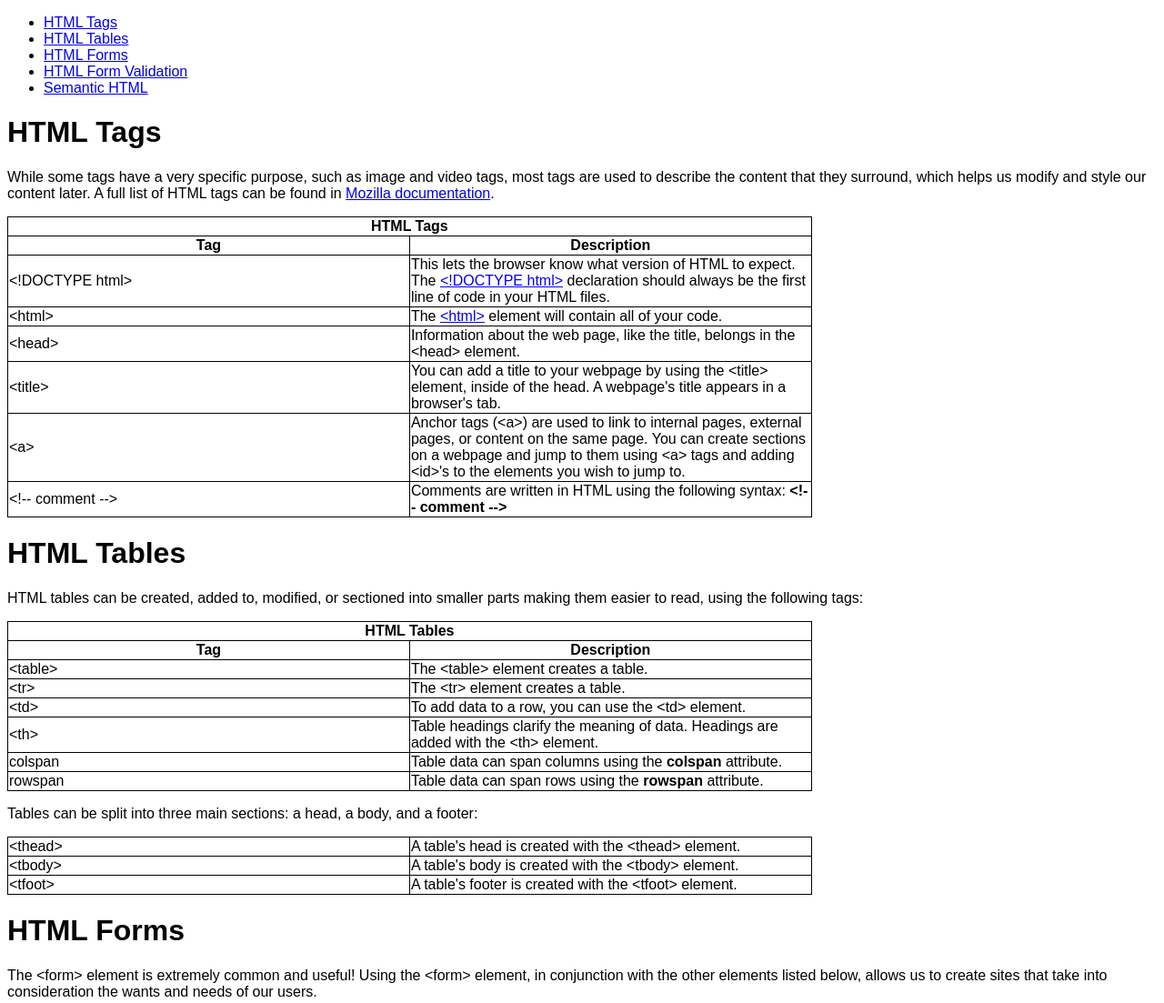
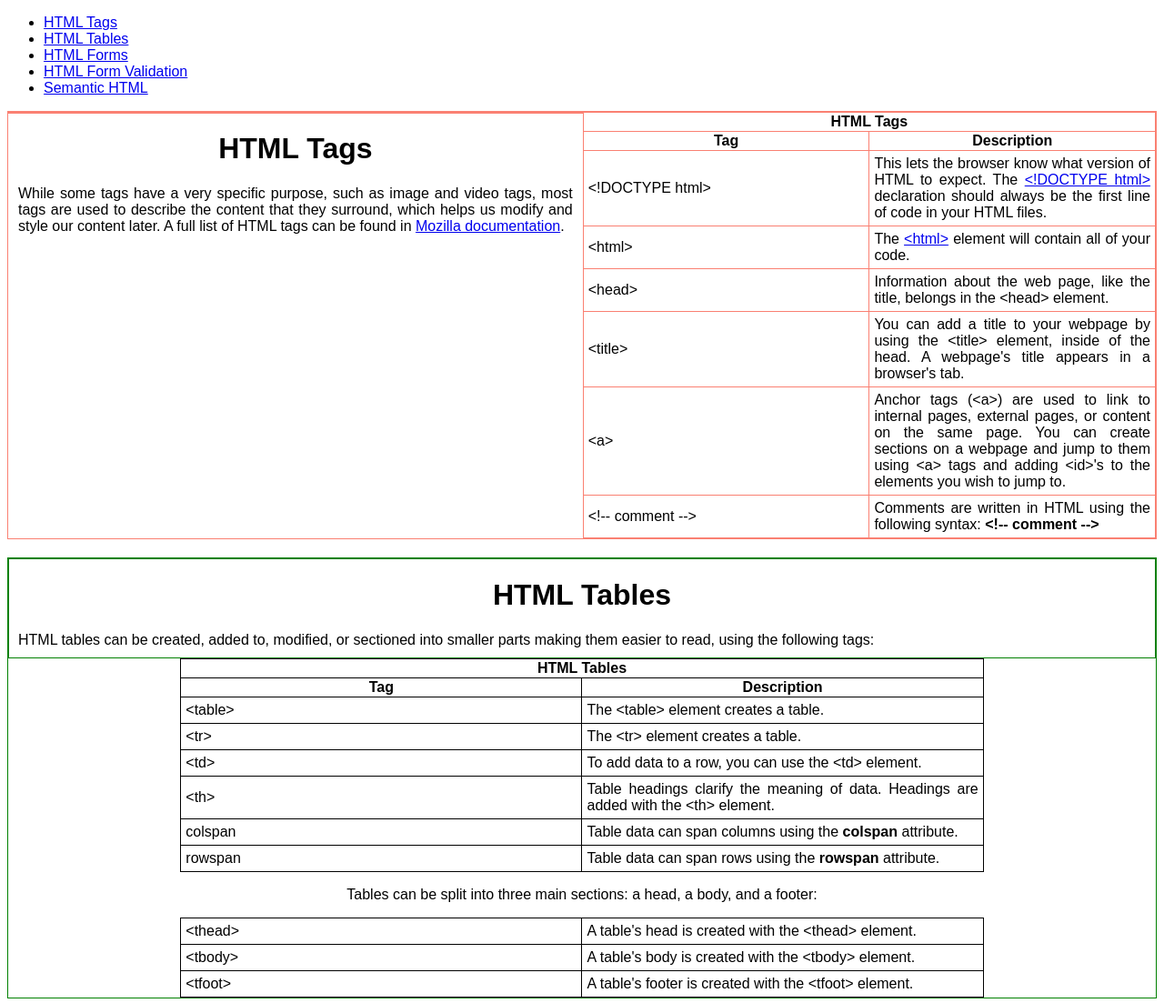
Before and after one commit to TunechiPolo/HTML-and-CSS-CheatSheet, a plain HTML site: page index.html in a window 1280 px wide. Shown: the top 1103 px of the page at 91% size. Drawn offline with Linux system fonts and the light colour scheme.

Commit message:
2nd commit of index & styles, just updating CSS styling

```diff
--- a/index.html
+++ b/index.html
@@ -10,10 +10,10 @@
 
 <body>
     <!-- Navigation Section -->
-    <nav>
+    <nav class="navigation-1">
         <ul>
             <li><a href="#tags">HTML Tags</a></li>
-            <li><a href="#tables">HTML Tables</a></li>
+            <li><a href="#tables-header">HTML Tables</a></li>
             <li><a href="#forms">HTML Forms</a></li>
             <li><a href="#form validation">HTML Form Validation</a></li>
             <li><a href="#semantic html">Semantic HTML</a></li>
@@ -21,11 +21,13 @@
     </nav>
 
     <!-- HTML Tags Section -->
-    <h1 id="tags">HTML Tags</h1>
-    <p>
-        While some tags have a very specific purpose, such as image and video tags, most tags are used to describe the content that they surround, which helps us modify and style our content later. A full list of HTML tags can be found in <a href="https://developer.mozilla.org/en-US/docs/Web/HTML/Element" target="_blank">Mozilla documentation</a>.
-    </p>
-    <table class="html_tables" border="1">
+    <div class="tags-1">
+        <div class="tags-2">
+            <h1 id="tags-header">HTML Tags</h1>
+            <p id= "tags-text">While some tags have a very specific purpose, such as image and video tags, most tags are used to describe the content that they surround, which helps us modify and style our content later. A full list of HTML tags can be found in <a href="https://developer.mozilla.org/en-US/docs/Web/HTML/Element" target="_blank">Mozilla documentation</a>.</p>
+        </div>
+
+        <table class="tags-3" border="1">
             <tbody>
                 <thead>
                     <tr><th colspan="2">HTML Tags</th></tr>
@@ -36,39 +38,41 @@
                     <th>Description</th>
                 </tr>
                 <tr>
-                <td>&lt;!DOCTYPE html&gt;</td>
-                <td>This lets the browser know what version of HTML to expect. The <a href="https://developer.mozilla.org/en-US/docs/Glossary/Doctype" target="_blank">&lt;!DOCTYPE html&gt;</a> declaration should always be the first line of code in your HTML files.</td>
+                    <td class="tags-cells">&lt;!DOCTYPE html&gt;</td>
+                    <td class="tags-cells">This lets the browser know what version of HTML to expect. The <a href="https://developer.mozilla.org/en-US/docs/Glossary/Doctype" target="_blank">&lt;!DOCTYPE html&gt;</a> declaration should always be the first line of code in your HTML files.</td>
                 </tr>
                 <tr>
-                <td>&lt;html&gt;</td>
-                <td>The <a href="https://developer.mozilla.org/en-US/docs/Web/HTML/Element/html" target="_blank">&lt;html&gt;</a> element will contain all of your code.</td>
+                    <td class="tags-cells">&lt;html&gt;</td>
+                    <td class="tags-cells">The <a href="https://developer.mozilla.org/en-US/docs/Web/HTML/Element/html" target="_blank">&lt;html&gt;</a> element will contain all of your code.</td>
                 </tr>
                 <tr>
-                <td>&lt;head&gt;</td>
-                <td>Information about the web page, like the title, belongs in the &lt;head&gt; element.</td>
+                    <td class="tags-cells">&lt;head&gt;</td>
+                    <td class="tags-cells">Information about the web page, like the title, belongs in the &lt;head&gt; element.</td>
                 </tr>
                 <tr>
-                <td>&lt;title&gt;</td>
-                <td>You can add a title to your webpage by using the &lt;title&gt; element, inside of the head. A webpage's title appears in a browser's tab.</td>
+                    <td class="tags-cells">&lt;title&gt;</td>
+                    <td class="tags-cells">You can add a title to your webpage by using the &lt;title&gt; element, inside of the head. A webpage's title appears in a browser's tab.</td>
                 </tr>
                 <tr>
-                <td>&lt;a&gt;</td>
-                <td>Anchor tags (&lt;a&gt;) are used to link to internal pages, external pages, or content on the same page. You can create sections on a webpage and jump to them using &lt;a&gt; tags and adding &lt;id&gt;'s to the elements you wish to jump to.</td>
+                    <td class="tags-cells">&lt;a&gt;</td>
+                    <td class="tags-cells">Anchor tags (&lt;a&gt;) are used to link to internal pages, external pages, or content on the same page. You can create sections on a webpage and jump to them using &lt;a&gt; tags and adding &lt;id&gt;'s to the elements you wish to jump to.</td>
                 </tr>
                 <tr>
-                <td>&lt;!-- comment --&gt;</td>
-                <td>Comments are written in HTML using the following syntax: <strong>&lt;!-- comment --&gt;</strong></td>
+                    <td class="tags-cells">&lt;!-- comment --&gt;</td>
+                    <td class="tags-cells">Comments are written in HTML using the following syntax: <strong>&lt;!-- comment --&gt;</strong></td>
                 </tr>
             </tbody>
         </table>
+    </div>
 
 
     <!-- HTML Tables Section -->
-    <h1 id="tables">HTML Tables</h1>
-    <p>
-        HTML tables can be created, added to, modified, or sectioned into smaller parts making them easier to read, using the following tags:
-    </p>
-    <table border="1">
+    <div class="tables-1">
+        <div class="tables-2">
+            <h1 id="tables-header">HTML Tables</h1>
+            <p id="tables-text">HTML tables can be created, added to, modified, or sectioned into smaller parts making them easier to read, using the following tags:</p>
+        </div>
+    <table class="tables-3" border="1">
         <thead>
             <tr><th colspan="2">HTML Tables</th></tr>
         </thead>
@@ -78,48 +82,48 @@
             <th>Description</th>
         </tr>
         <tr>
-            <td>&lt;table&gt;</td>
-            <td>The &lt;table&gt; element creates a table.</td>
+            <td class="tables-cells">&lt;table&gt;</td>
+            <td class="tables-cells">The &lt;table&gt; element creates a table.</td>
         </tr>
         <tr>
-            <td>&lt;tr&gt;</td>
-            <td>The &lt;tr&gt; element creates a table.</td>
+            <td class="tables-cells">&lt;tr&gt;</td>
+            <td class="tables-cells">The &lt;tr&gt; element creates a table.</td>
         </tr>
         <tr>
-            <td>&lt;td&gt;</td>
-            <td>To add data to a row, you can use the &lt;td&gt; element.</td>
+            <td class="tables-cells">&lt;td&gt;</td>
+            <td class="tables-cells">To add data to a row, you can use the &lt;td&gt; element.</td>
         </tr>
         <tr>
-            <td>&lt;th&gt;</td>
-            <td>Table headings clarify the meaning of data. Headings are added with the &lt;th&gt; element.</td>
+            <td class="tables-cells">&lt;th&gt;</td>
+            <td class="tables-cells">Table headings clarify the meaning of data. Headings are added with the &lt;th&gt; element.</td>
         </tr>
         <tr>
-            <td>colspan</td>
-            <td>Table data can span columns using the <strong>colspan</strong> attribute.</td>
+            <td class="tables-cells">colspan</td>
+            <td class="tables-cells">Table data can span columns using the <strong>colspan</strong> attribute.</td>
         </tr>
         <tr>
-            <td>rowspan</td>
-            <td>Table data can span rows using the <strong>rowspan</strong> attribute.</td>
+            <td class="tables-cells">rowspan</td>
+            <td class="tables-cells">Table data can span rows using the <strong>rowspan</strong> attribute.</td>
         </tr>
     </table>
-
-    <p>
+    <p class="tables-4">
         Tables can be split into three main sections: a head, a body, and a footer:
     </p>
     <table border="1">
         <tr>
-            <td>&lt;thead&gt;</td>
-            <td>A table's head is created with the &lt;thead&gt; element.</td>
+            <td class="tables-cells">&lt;thead&gt;</td>
+            <td class="tables-cells">A table's head is created with the &lt;thead&gt; element.</td>
         </tr>
         <tr>
-            <td>&lt;tbody&gt;</td>
-            <td>A table's body is created with the &lt;tbody&gt; element.</td>
+            <td class="tables-cells">&lt;tbody&gt;</td>
+            <td class="tables-cells">A table's body is created with the &lt;tbody&gt; element.</td>
         </tr>
         <tr>
-            <td>&lt;tfoot&gt;</td>
-            <td>A table's footer is created with the &lt;tfoot&gt; element.</td>
+            <td class="tables-cells">&lt;tfoot&gt;</td>
+            <td class="tables-cells">A table's footer is created with the &lt;tfoot&gt; element.</td>
         </tr>
     </table>
+    </div>
 
     <!-- HTML Forms Section -->
     <h1 id="forms">HTML Forms</h1>
--- a/styles.css
+++ b/styles.css
@@ -1,4 +1,4 @@
-body {
+* {
     font-family: Arial, Helvetica, sans-serif;
 }
 
@@ -8,3 +8,64 @@ table {
     border-collapse: collapse;
     border: 3px black;
 }
+
+/* HTML Tags Section */
+.tags-1 {
+    display: flex;
+    border: 1px solid salmon;
+    margin-bottom: 20px;
+}
+.tags-2 {
+    order: 1;
+    flex-basis: 100%;
+    height: 0;
+    border: 1px solid salmon;
+}
+#tags-header {
+    text-align: center;
+}
+#tags-text {
+    text-align: justify;
+    margin: auto 10px;
+}
+
+.tags-3 {
+    order: 2;
+    flex-basis: 100%;
+    height: auto;
+    border: 1px solid salmon;
+}
+.tags-cells {
+    padding: 5px 5px;
+    text-align: justify;
+}
+
+
+/* HTML Tables Section */
+.tables-1 {
+    display: flex;
+    flex-wrap: wrap;
+    border: 1px solid green;
+}
+.tables-2 {
+    border: 1px solid green;
+    flex-basis: 100%;
+}
+#tables-header {
+    text-align: center;
+}
+#tables-text {
+    text-align: justify;
+    margin: 10px;
+}
+.tables-1, .tables-3 {
+    justify-content: center;
+}
+.tables-4 {
+    text-align: center;
+    flex-basis: 100%;
+}
+.tables-cells {
+    padding: 5px 5px;
+    text-align: justify;
+}
```
Lines whose indentation alone changed are shown as unchanged.
